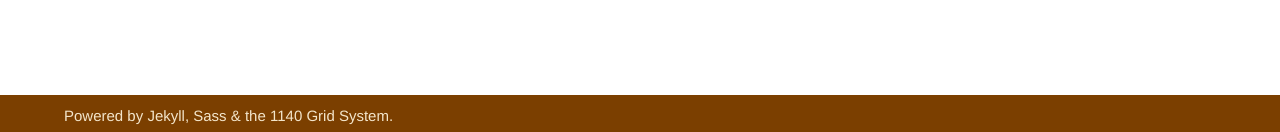
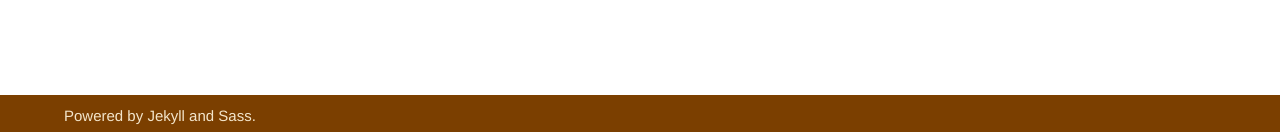
Before and after one commit to alexjohnj/alexjohnj, a Jekyll site: the page built from index.html, in a window 1280 px wide. Shown: the part 765-897 px from the top of the page. Built offline with Jekyll 4.4.1, drawn with Linux system fonts in a browser that asks for light colours.

Commit message:
Removed references to 1140 grid system and updated site footer.

```diff
--- a/_layouts/default.html
+++ b/_layouts/default.html
@@ -39,7 +39,7 @@
 	</div> <!--end wrap-->
 
 	<footer>
-<p>Powered by <a href="https://github.com/mojombo/jekyll">Jekyll</a>, <a href="http://sass-lang.com/">Sass</a> &amp; the <a href="http://cssgrid.net/">1140 Grid System</a>.</p>
+<p>Powered by <a href="https://github.com/mojombo/jekyll">Jekyll</a> and <a href="http://sass-lang.com/">Sass</a>.</p>
 	</footer>
 </body>
 </html>
--- a/assets/styles/sass/1140.scss
+++ /dev/null
@@ -1,120 +0,0 @@
-/* Deleted CSS resets */
-
-/* ==================================================================================================================== */
-/* ! The 1140px Grid V2 by Andy Taylor \ http://cssgrid.net \ http://www.twitter.com/andytlr \ http://www.andytlr.com   */
-/* ==================================================================================================================== */
-
-.container {
-padding-left: 20px;
-padding-right: 20px;
-}
-
-.row {
-width: 100%;
-max-width: 1140px;
-min-width: 755px;
-margin: 0 auto;
-overflow: hidden;
-}
-
-.onecol, .twocol, .threecol, .fourcol, .fivecol, .sixcol, .sevencol, .eightcol, .ninecol, .tencol, .elevencol {
-margin-right: 3.8%;
-float: left;
-min-height: 1px;
-}
-
-.row .onecol {
-width: 4.85%;
-}
-
-.row .twocol {
-width: 13.45%;
-}
-
-.row .threecol {
-width: 22.05%;
-}
-
-.row .fourcol {
-width: 30.75%;
-}
-
-.row .fivecol {
-width: 39.45%;
-}
-
-.row .sixcol {
-width: 48%;
-}
-
-.row .sevencol {
-width: 56.75%;
-}
-
-.row .eightcol {
-width: 65.4%;
-}
-
-.row .ninecol {
-width: 74.05%;
-}
-
-.row .tencol {
-width: 82.7%;
-}
-
-.row .elevencol {
-width: 91.35%;
-}
-
-.row .twelvecol {
-width: 100%;
-float: left;
-}
-
-.last {
-margin-right: 0px;
-}
-
-img, object, embed {
-max-width: 100%;
-}
-
-img {
-	height: auto;
-}
-
-
-/* Smaller screens */
-
-@media only screen and (max-width: 1023px) {
-
-}
-
-/* Mobile */
-
-@media handheld, only screen and (max-width: 775px) {
-
-	body {
-		-webkit-text-size-adjust: none;
-	}
-
-	.row, body, .container {
-	width: 100%;
-	min-width: 0;
-	margin-left: 0px;
-	margin-right: 0px;
-	padding-left: 0px;
-	padding-right: 0px;
-	}
-
-	.row .onecol, .row .twocol, .row .threecol, .row .fourcol, .row .fivecol, .row .sixcol, .row .sevencol, .row .eightcol, .row .ninecol, .row .tencol, .row .elevencol, .row .twelvecol {
-	width: auto;
-	float: none;
-	margin-left: 0px;
-	margin-right: 0px;
-	padding-left: 20px;
-	padding-right: 20px;
-	}
-
-}
--- a/assets/styles/sass/ie.scss
+++ /dev/null
@@ -1,43 +0,0 @@
-.onecol {
-width: 4.7%;
-}
-
-.twocol {
-width: 13.2%;
-}
-
-.threecol {
-width: 22.05%;
-}
-
-.fourcol {
-width: 30.6%;
-}
-
-.fivecol {
-width: 39%;
-}
-
-.sixcol {
-width: 48%;
-}
-
-.sevencol {
-width: 56.75%;
-}
-
-.eightcol {
-width: 61.6%;
-}
-
-.ninecol {
-width: 74.05%;
-}
-
-.tencol {
-width: 82%;
-}
-
-.elevencol {
-width: 91.35%;
-}
--- a/assets/styles/sass/styles.scss
+++ b/assets/styles/sass/styles.scss
@@ -1,5 +1,4 @@
 @import "normalize";
-// @import "1140";
 @import "layout";
 @import "typography";
 @import "projects-layout";
```
